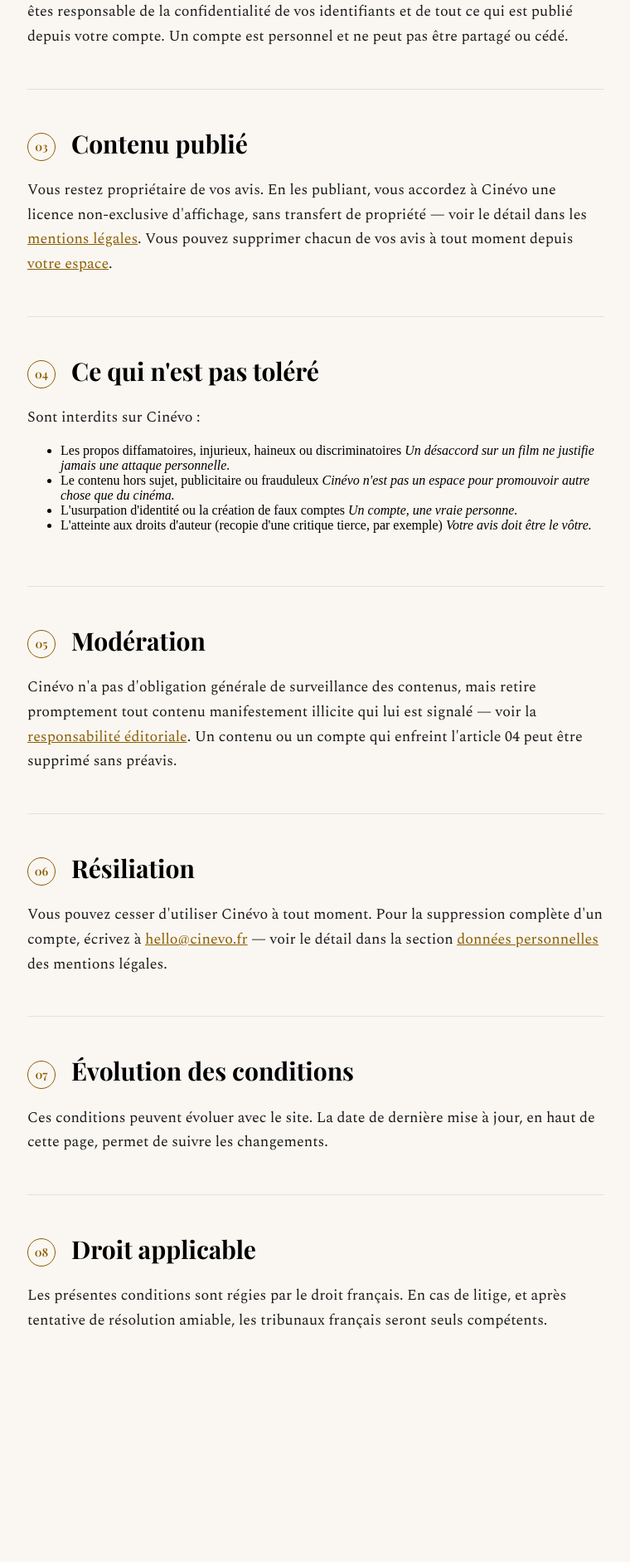
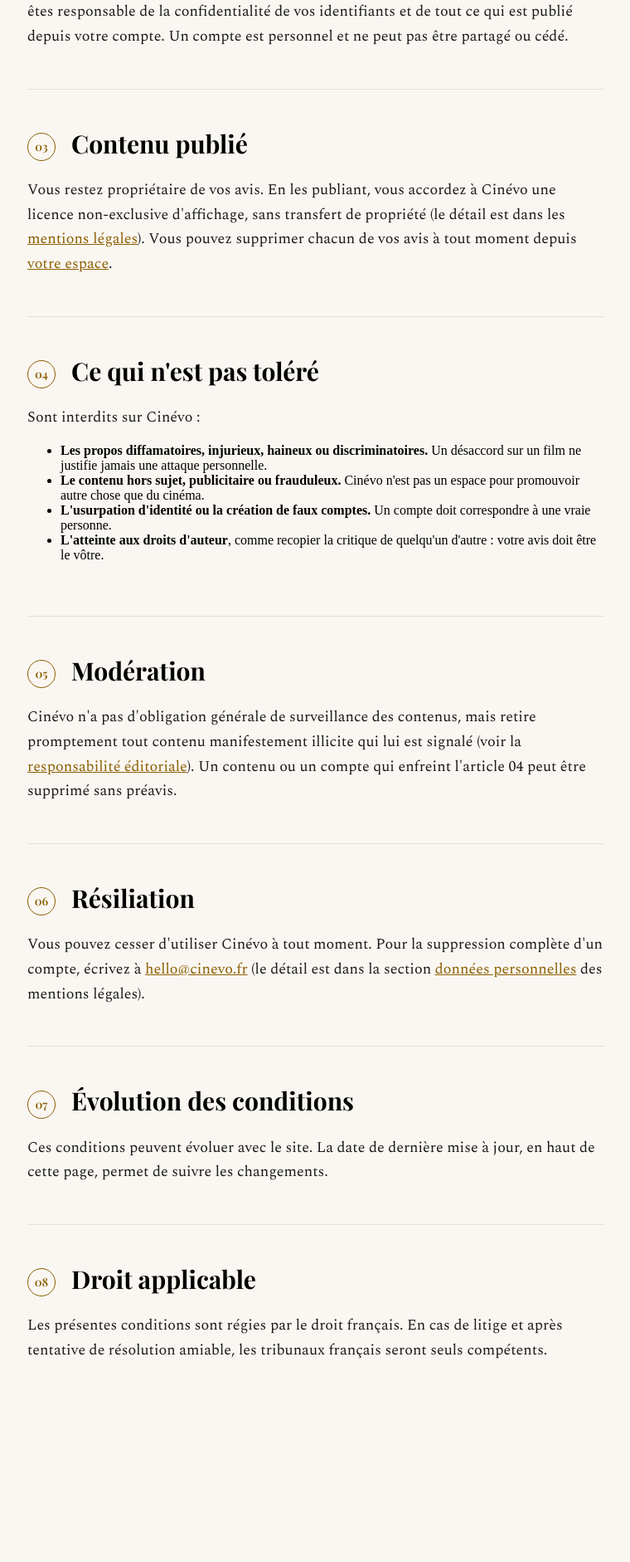
Before and after one commit to flaviencantinotti/cinevo, a PHP site: page /conditions-generales.php in a window 1280 px wide. Shown: the part 874-2756 px from the top of the page at 83% size, without its empty margins (259-1019 px from the left). Run offline with PHP 8.4, Linux system fonts and the light colour scheme; some web fonts are replaced.

Commit message:
Passe tout le site au crible : tirets longs, italiques et virgules avant 'et'
Meme traitement que sur a-propos.php, applique partout ou le tic
apparaissait :
- Tirets cadratins (em-dash) retires de conditions-generales.php :
  remplaces par des parentheses ou une ponctuation normale.
- Italiques decoratives retirees des gloses de mentions-legales.php,
  cookies.php et conditions-generales.php (mot ou phrase en emphase
  sans raison typographique) ; les listes 'regle + explication'
  passent en gras + texte normal plutot que gras + italique.
- Virgule avant 'et' en fin de simple enumeration (calque de l'usage
  anglais, pas naturel en francais) corrigee sur index.php,
  decouvrir.php, cookies.php, mentions-legales.php et
  conditions-generales.php, dont la phrase du bouton 'Rejoindre'
  partagee entre plusieurs pages.

decouvrir.php et hasard.php n'avaient déjà ni tiret ni italique
decorative en dehors du titre (qui garde son style, identique sur
toutes les pages du site).

```diff
--- a/conditions-generales.php
+++ b/conditions-generales.php
@@ -55,8 +55,8 @@ require_once 'includes/auth.php';
             <h2><span class="num">03</span> Contenu publié</h2>
             <p>
                 Vous restez propriétaire de vos avis. En les publiant, vous accordez à Cinévo
-                une licence non-exclusive d'affichage, sans transfert de propriété — voir le
-                détail dans les <a href="mentions-legales.php">mentions légales</a>. Vous pouvez
+                une licence non-exclusive d'affichage, sans transfert de propriété (le détail est
+                dans les <a href="mentions-legales.php">mentions légales</a>). Vous pouvez
                 supprimer chacun de vos avis à tout moment depuis <a href="mes-avis.php">votre
                 espace</a>.
             </p>
@@ -67,20 +67,20 @@ require_once 'includes/auth.php';
             <p>Sont interdits sur Cinévo :</p>
             <ul>
                 <li>
-                    Les propos diffamatoires, injurieux, haineux ou discriminatoires
-                    <em>Un désaccord sur un film ne justifie jamais une attaque personnelle.</em>
+                    <strong>Les propos diffamatoires, injurieux, haineux ou discriminatoires.</strong>
+                    Un désaccord sur un film ne justifie jamais une attaque personnelle.
                 </li>
                 <li>
-                    Le contenu hors sujet, publicitaire ou frauduleux
-                    <em>Cinévo n'est pas un espace pour promouvoir autre chose que du cinéma.</em>
+                    <strong>Le contenu hors sujet, publicitaire ou frauduleux.</strong>
+                    Cinévo n'est pas un espace pour promouvoir autre chose que du cinéma.
                 </li>
                 <li>
-                    L'usurpation d'identité ou la création de faux comptes
-                    <em>Un compte, une vraie personne.</em>
+                    <strong>L'usurpation d'identité ou la création de faux comptes.</strong>
+                    Un compte doit correspondre à une vraie personne.
                 </li>
                 <li>
-                    L'atteinte aux droits d'auteur (recopie d'une critique tierce, par exemple)
-                    <em>Votre avis doit être le vôtre.</em>
+                    <strong>L'atteinte aux droits d'auteur</strong>, comme recopier la critique de
+                    quelqu'un d'autre : votre avis doit être le vôtre.
                 </li>
             </ul>
         </section>
@@ -89,8 +89,8 @@ require_once 'includes/auth.php';
             <h2><span class="num">05</span> Modération</h2>
             <p>
                 Cinévo n'a pas d'obligation générale de surveillance des contenus, mais retire
-                promptement tout contenu manifestement illicite qui lui est signalé — voir la
-                <a href="mentions-legales.php">responsabilité éditoriale</a>. Un contenu ou un
+                promptement tout contenu manifestement illicite qui lui est signalé (voir la
+                <a href="mentions-legales.php">responsabilité éditoriale</a>). Un contenu ou un
                 compte qui enfreint l'article 04 peut être supprimé sans préavis.
             </p>
         </section>
@@ -99,9 +99,9 @@ require_once 'includes/auth.php';
             <h2><span class="num">06</span> Résiliation</h2>
             <p>
                 Vous pouvez cesser d'utiliser Cinévo à tout moment. Pour la suppression complète
-                d'un compte, écrivez à <a href="mailto:hello@cinevo.fr">hello@cinevo.fr</a> —
-                voir le détail dans la section <a href="mentions-legales.php">données
-                personnelles</a> des mentions légales.
+                d'un compte, écrivez à <a href="mailto:hello@cinevo.fr">hello@cinevo.fr</a> (le
+                détail est dans la section <a href="mentions-legales.php">données
+                personnelles</a> des mentions légales).
             </p>
         </section>
 
@@ -116,8 +116,7 @@ require_once 'includes/auth.php';
         <section>
             <h2><span class="num">08</span> Droit applicable</h2>
             <p>
-                Les présentes conditions sont régies par le droit français. En cas de litige,
-                et après tentative de résolution amiable, les tribunaux français seront seuls
+                Les présentes conditions sont régies par le droit français. En cas de litige et après tentative de résolution amiable, les tribunaux français seront seuls
                 compétents.
             </p>
         </section>
--- a/decouvrir.php
+++ b/decouvrir.php
@@ -29,7 +29,7 @@ require_once 'includes/auth.php';
             sans jamais le réduire à un chiffre. Un film récent, un classique que tout le monde connaît
             sauf vous, une pépite oubliée : tout a sa place, du moment que c'est sincère. Pas d'algorithme
             qui décide ce que vous devez voir, pas de classement qui pousse les mêmes films en avant :
-            juste des avis triés par date, et la liberté de vous perdre dedans comme bon vous semble.
+            juste des avis triés par date et la liberté de vous perdre dedans comme bon vous semble.
         </p>
     </div>
 
@@ -112,7 +112,7 @@ require_once 'includes/auth.php';
 
     <section class="cta-decouvrir">
         <h2>Prêt(e) à rejoindre la communauté Cinévo ?</h2>
-        <p>Créer un compte pour publier vos critiques de films est gratuit, sans algorithme, et ça prend 30 secondes.</p>
+        <p>Créer un compte pour publier vos critiques de films est gratuit, sans algorithme et ça prend 30 secondes.</p>
         <div class="hero-boutons" style="margin-top:20px;">
             <a href="inscription.php">
                 <button class="btn-rouge">Rejoindre Cinévo
--- a/index.php
+++ b/index.php
@@ -157,8 +157,8 @@ $filmsPioche = array_slice($tmdb->getRandomMovies(3), 0, 3);
                     <h2>Découvrez un film au hasard, sans algorithme</h2>
                     <p>
                         Vous scrollez depuis 20 minutes sans rien trouver ? On connaît. On vous propose cinq
-                        films au hasard : le but ? Se laisser guider, loin des recommandations, et découvrir
-                        un film qui peut (ou pas) vous surprendre.
+                        films au hasard : le but, c'est de se laisser guider, loin des recommandations,
+                        et de découvrir un film qui peut (ou pas) vous surprendre.
                     </p>
                     <div class="hero-boutons" style="margin-top:20px;">
                         <a href="hasard.php">
```
Also changed, not shown: a-propos.php (+4 -4 lines), cookies.php (+10 -7 lines), mentions-legales.php (+4 -5 lines).
